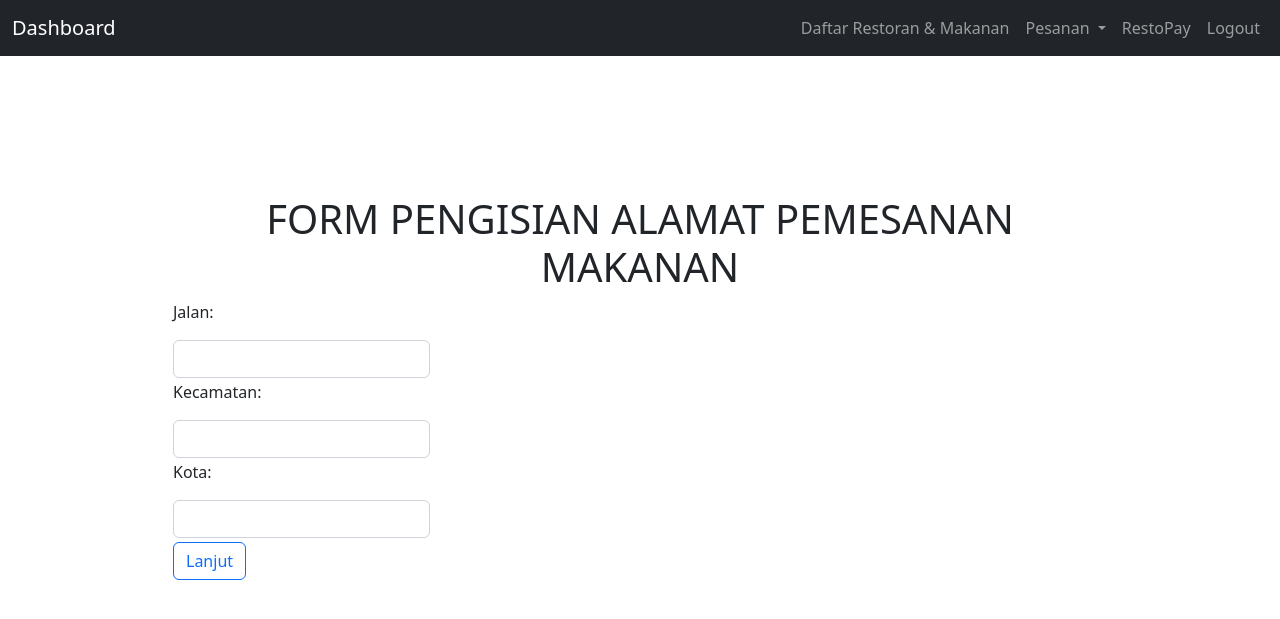
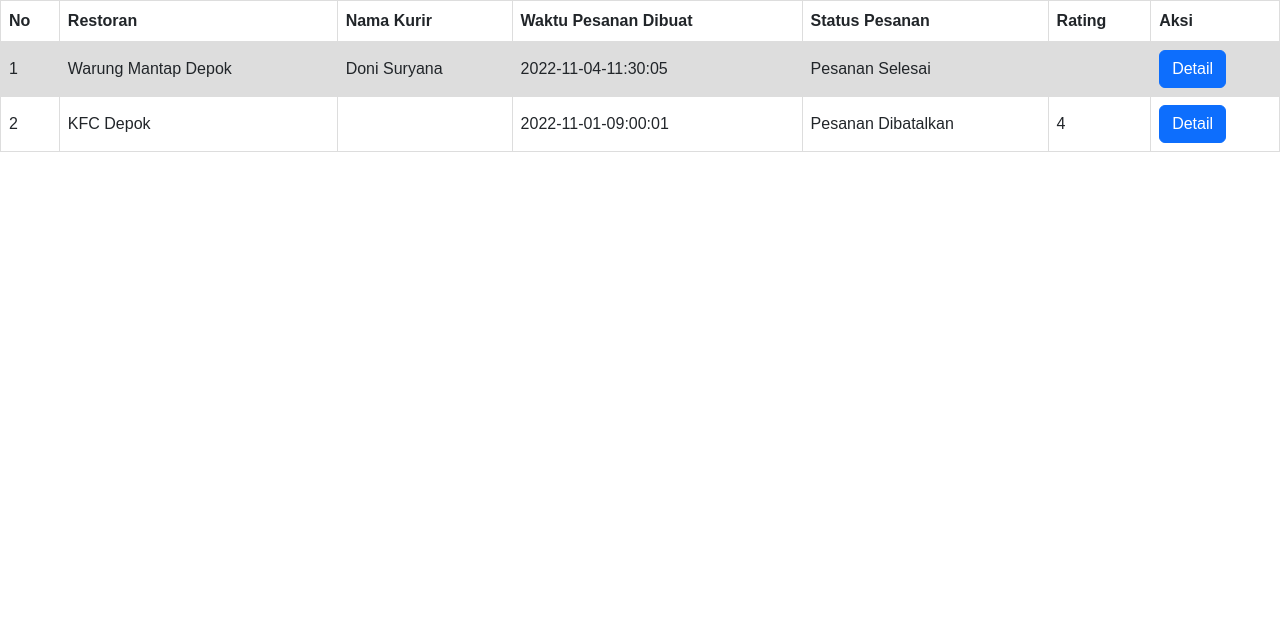
Before and after one commit to YasyfaWiwaha/sistel, a Django app: template reservasipenjemputan/templates/reservasi_penjemputan.html in a window 1280 px wide. Shown: the top 619 px of the page. Run offline with Django 4.2, Linux system fonts and the light colour scheme; the template is opened without the code that fills it, so the values that code supplies are empty.

Commit message:
Revisi template

```diff
--- a/reservasipenjemputan/templates/reservasi_base.html
+++ /dev/null
@@ -1,33 +0,0 @@
-{% extends 'base.html' %}
-
-{% block meta %}
-{% block additional_meta %}
-{% endblock additional_meta %}
-<nav class="navbar navbar-expand-lg navbar-dark sticky-top bg-dark">
-    <div class="container-fluid">
-        <a class="navbar-brand text-white" href="{% url 'pelanggan:dashboard' %}">Dashboard</a>
-        <ul class="navbar-nav">
-            <li class="nav-item">
-                <a class="nav-link" href="{% url 'pelanggan:daftar_restoran' %}">Daftar Restoran & Makanan</a>
-            </li>
-            <li class="nav-item dropdown">
-                <a class="nav-link dropdown-toggle" href="#" role="button" data-bs-toggle="dropdown" aria-expanded="false">
-                    Pesanan
-                </a>
-                <ul class="dropdown-menu">
-                    <li><a class="dropdown-item" href="{% url 'pelanggan:form_alamat_pemesanan' %}">Buat Pesanan</a></li>
-                    <li><a class="dropdown-item" href="{% url 'pelanggan:pesanan_berlangsung' %}">Pesanan Berlangsung</a></li>
-                    <li><a class="dropdown-item" href="{% url 'promorestoran:riwayat-transaksi-pesanan' %}">Riwayat Pesanan</a></li>
-                </ul>
-              </li>
-
-            <li class="nav-item">
-                <a class="nav-link" href="#">RestoPay</a>
-            </li>
-            <li class="nav-item">
-                <a class="nav-link" href="{% url 'main:show_main' %}">Logout</a>
-            </li>
-        </ul>
-    </div>
-</nav>
-{% endblock meta %}
--- a/reservasipenjemputan/templates/reservasi_penjemputan.html
+++ b/reservasipenjemputan/templates/reservasi_penjemputan.html
@@ -1,46 +1,70 @@
-{% extends 'reservasi_base.html' %}
+{% extends 'base.html' %}
 
-{% block additional_meta %}
-<title>FORM PENGISIAN ALAMAT PEMESANAN MAKANAN</title>
+{% block content %}
 <style>
+    ul {
+        font-family: ui-serif;
+        font-size: 20px;
+    }
     .centered {
         position: absolute;
         top: 50%;
         left: 50%;
         transform: translate(-50%, -50%);
     }
+    table {
+        font-family: arial, sans-serif;
+        border-collapse: collapse;
+        width: 100%;
+    }
+
+    td, th {
+        border: 1px solid #dddddd;
+        text-align: left;
+        padding: 8px;
+    }
+
+    tr:nth-child(even) {
+        background-color: #dddddd;
+    }
 </style>
-{% endblock additional_meta %}
 
-{% block content %}
-<div class="mainpnl centered container w-75 align-middle" id="outline1">
-    <div class = "admin">
-        <h1 style="text-align: center">FORM PENGISIAN ALAMAT PEMESANAN MAKANAN</h1>
-
-        <form method="POST" action="">
-            {% csrf_token %}
 <table>
     <tr>
-                    <td><p>Jalan:</p><input required type="text" name="jalan" class="form-control"></td>
+        <th>No</th>
+        <th>Restoran</th>
+        <th>Nama Kurir</th>
+        <th>Waktu Pesanan Dibuat</th>
+        <th>Status Pesanan</th>
+        <th>Rating</th>
+        <th>Aksi</th>
     </tr>
     <tr>
-                    <td><p>Kecamatan:</p><input required type="text" name="kecamatan" class="form-control"></td>
-                </tr>
-                <tr>
-                    <td><p>Kota:</p><input required type="text" name="kota" class="form-control"></td>
-                </tr>
-                <tr>
+        <td>1</td>
+        <td>Warung Mantap Depok</td>
+        <td>Doni Suryana</td>
+        <td>2022-11-04-11:30:05</td>
+        <td>Pesanan Selesai</td>
+        <td></td>
         <td>
-                        </select>
+            <a class="btn btn-primary" href="#">
+                Detail
+            </a>
         </td>
     </tr>
     <tr>
-                    <td><button class="btn btn-outline-primary" type="submit" value="Simpan">Lanjut</button></td>
+        <td>2</td>
+        <td>KFC Depok</td>
+        <td></td>
+        <td>2022-11-01-09:00:01</td>
+        <td>Pesanan Dibatalkan</td>
+        <td>4</td>
+        <td>
+            <a class="btn btn-primary" href="#">
+                Detail
+            </a>
+        </td>
     </tr>
 </table>
-        </form>
-        <br>
 
-    </div>
-</div>
 {% endblock content %}
--- a/reservasipenjemputan/views.py
+++ b/reservasipenjemputan/views.py
@@ -1,7 +1,5 @@
 from django.shortcuts import render
 from django.db import connection, DatabaseError
-from django.views.decorators.csrf import csrf_exempt
 
-@csrf_exempt
 def reservasipenjemputan(request):
-    return render(request, "reservasi_penjemputan,html")
+    return render(request, "reservasi_penjemputan.html")
--- a/sistel/urls.py
+++ b/sistel/urls.py
@@ -19,5 +19,5 @@ from django.urls import path, include
 
 urlpatterns = [
     path("admin/", admin.site.urls),
-    path('reservasipenjemputan/', include('reservasipenjemputan.urls')),
+    path('', include('reservasipenjemputan.urls')),
 ]
```
Lines whose indentation alone changed are shown as unchanged.
